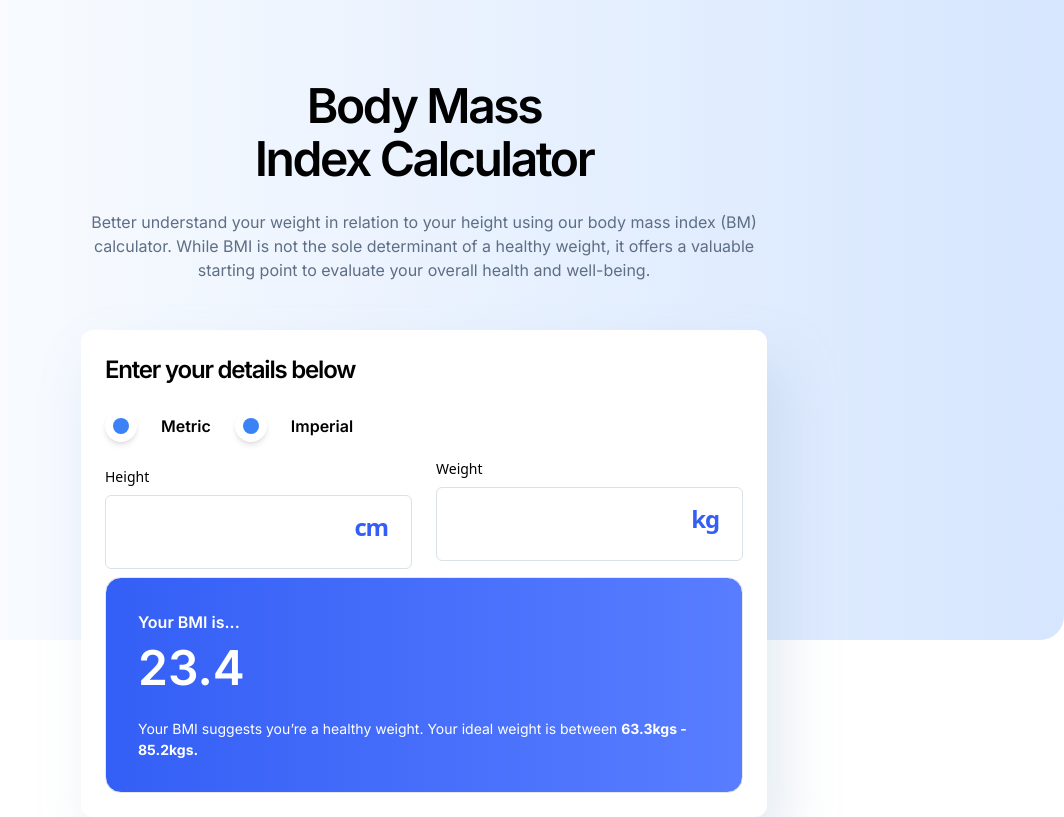
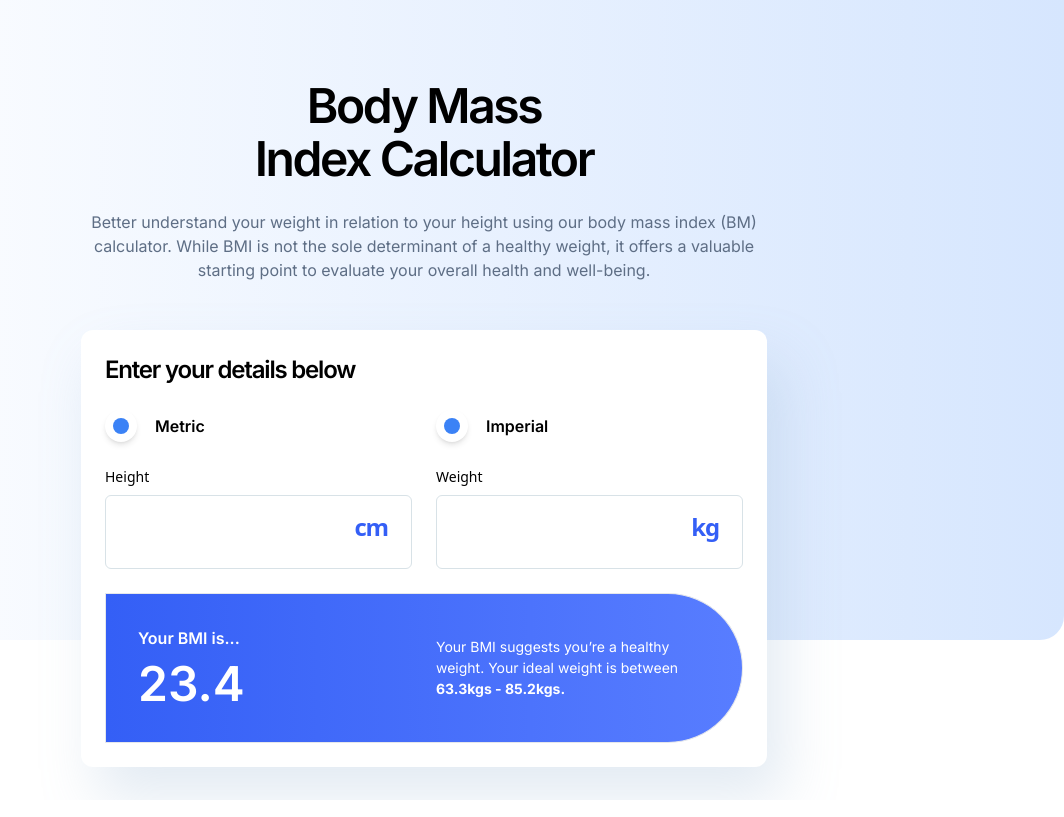
Before and after one commit to MauriceGlenn2/BMI-Calculator, a Next.js app: page / in a window 1280 px wide. Shown: the whole page, without its empty margins (216-1280 px from the left). Built offline with nearby package versions, Linux system fonts and the light colour scheme; some icons are missing.

Commit message:
working on button change

```diff
--- a/components/BodyMass.tsx
+++ b/components/BodyMass.tsx
@@ -1,11 +1,18 @@
-import React, { FC } from "react";
+import React, { FC, useState } from "react";
 import { Icon } from "@iconify/react";
 
 
-interface BodyMassProps {}
+interface BodyMassProps {
+  blue?: boolean;
+}
 
 const BodyMass: FC<BodyMassProps> = ({}) => {
+const [isRadioSelected, setRadioSelected] = useState(false);
 
+function handleRadioChange() {
+  setRadioSelected(!isRadioSelected);
+  console.log("clicked");
+}
 
 
 
@@ -39,19 +46,28 @@ const BodyMass: FC<BodyMassProps> = ({}) => {
           <h1 className="font-inter text-2xl font-semibold tracking-[-1.2px] pb-[24px]">
             Enter your details below
           </h1>
-          <div className="flex items-center gap-[18px]">
-            <div className="flex  items-center gap-6">
-              <div className="bg-white p-4 rounded-full shadow-md relative">
+
+          <div className="flex items-center gap-6">
+            <div className="flex items-center md:w-[50%]">
+              <div className="bg-white p-4 rounded-full shadow-md relative cursor-pointer"
+              onClick={handleRadioChange}>
                 <div className="h-4 w-4 bg-blue-500 rounded-full absolute top-1/2 left-1/2 transform -translate-x-1/2 -translate-y-1/2"></div>
               </div>
-              <p className="font-inter text-base font-semibold">Metric</p>
-              <div className="bg-white p-4 rounded-full shadow-md relative ">
+              <p className="font-inter text-base font-semibold pl-[18px]">
+                Metric
+              </p>
+            </div>
+            <div className="flex items-center md:w-[50%]">
+              <div className="bg-white p-4 rounded-full shadow-md relative cursor-pointer">
                 <div className="h-4 w-4 bg-blue-500 rounded-full absolute top-1/2 left-1/2 transform -translate-x-1/2 -translate-y-1/2"></div>
               </div>
-              <p className="font-inter text-base font-semibold">Imperial</p>
+              <p className="font-inter text-base font-semibold pl-[18px]">
+                Imperial
+              </p>
             </div>
           </div>
-          <div className="md:flex md:gap-6">
+
+          <div className="md:flex md:gap-6 ">
             <div className="pt-6">
               <p className="leading-[21px] text-sm pb-2">Height</p>
               <div className="flex items-start relative">
@@ -65,7 +81,7 @@ const BodyMass: FC<BodyMassProps> = ({}) => {
                 </span>
               </div>
             </div>
-            <div className="pt-4 pb-4 ">
+            <div className="pt-6">
               <p className="leading-[21px] text-sm pb-2">Weight</p>
               <div className="flex items-start relative">
                 <input
@@ -80,19 +96,27 @@ const BodyMass: FC<BodyMassProps> = ({}) => {
             </div>
           </div>
           <div
-            className="p-8 flex flex-col rounded-2xl
-            bg-gradient-to-r from-[#345FF6] to-[#587DFF] w-full  border"
+            className="p-8 mt-6 gap-6 flex flex-col rounded-2xl
+            bg-gradient-to-r from-[#345FF6] to-[#587DFF] w-full  border
+            md:rounded-r-full"
           >
+            <div className="md:gap-6 md:flex md:justify-center md:items-center md:self-stretch">
+              <div className="md:w-[50%]">
                 <p className="text-white font-semibold leading-6 font-inter pb-2">
                   Your BMI is...
                 </p>
                 <h1 className="font-inter text-white text-[48px] font-semibold tracking-[-2.4px ] leading-[52.8px]">
                   23.4
                 </h1>
-            <p className="pt-6 text-white font-inter text-sm font-normal leading-[21px]">
-              Your BMI suggests you’re a healthy weight. Your ideal weight is
-              between <span className="font-bold">63.3kgs - 85.2kgs.</span>
+              </div>
+              <div className="md:w-[50%]">
+                <p className=" text-white font-inter text-sm font-normal leading-[21px]">
+                  Your BMI suggests you’re a healthy weight. Your ideal weight
+                  is between{" "}
+                  <span className="font-bold">63.3kgs - 85.2kgs.</span>
                 </p>
+              </div>
+            </div>
           </div>
         </div>
       </div>
```
Lines whose indentation alone changed are shown as unchanged.
